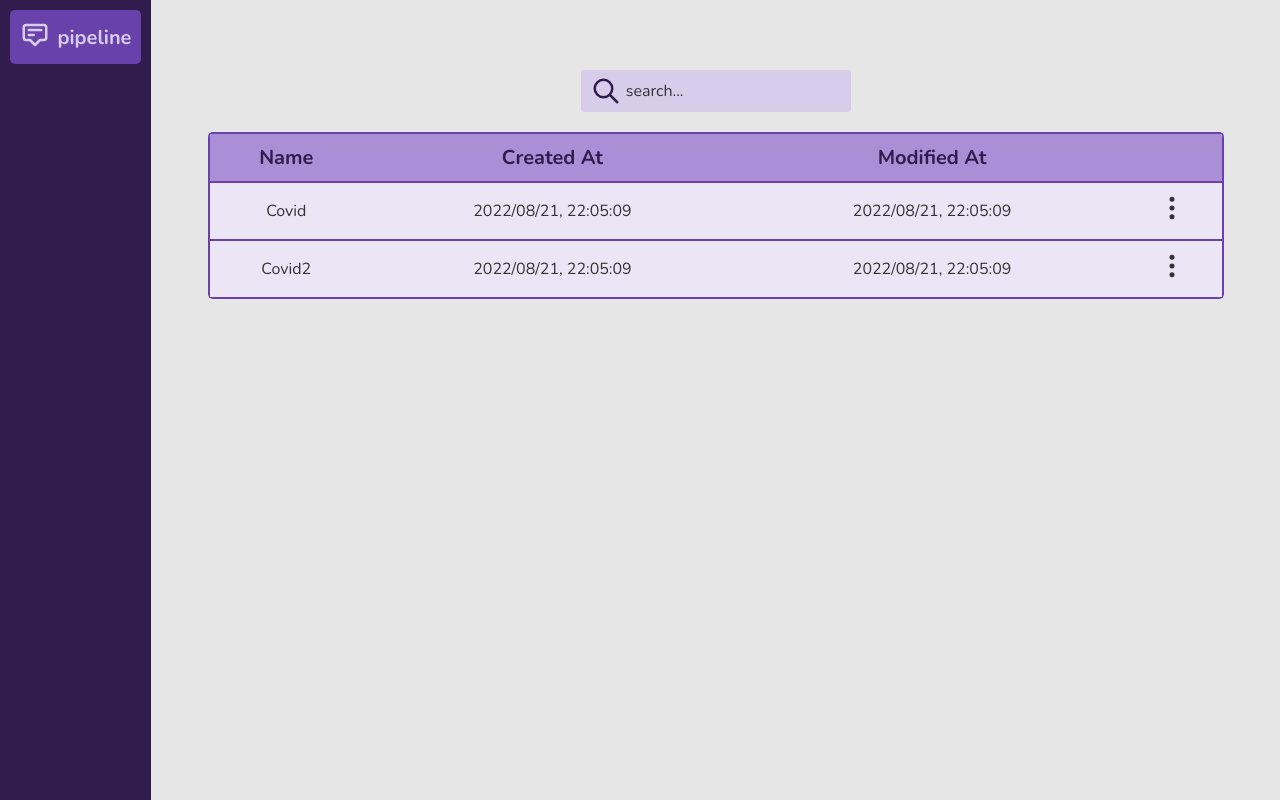
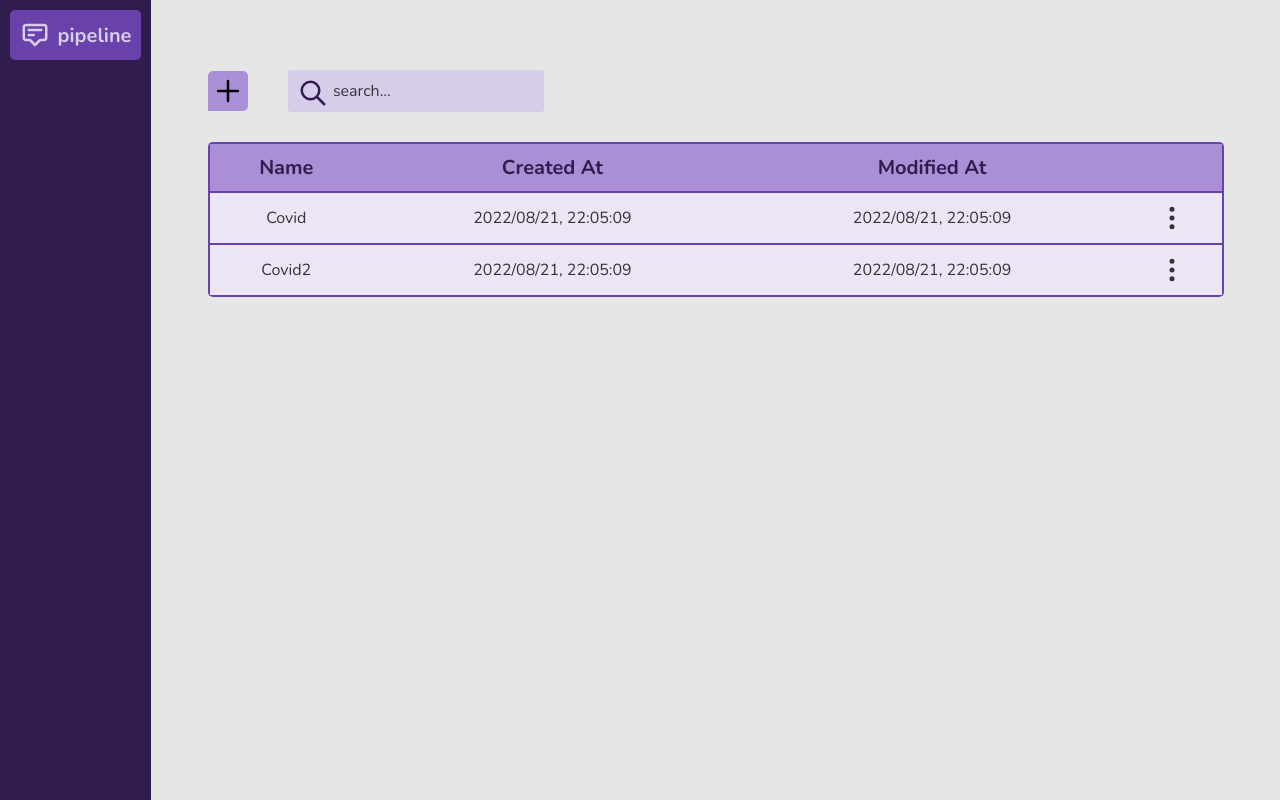
Before and after one commit to Star-Academy/Summer1401-Project-Team03, an Angular app in the folder client/: page /pipeline-inventory in a window 1280 px wide. Built offline with nearby package versions, Linux system fonts and the light colour scheme.

Commit message:
[ADD] add pipeline-item button

```diff
--- a/client/src/app/pages/pipeline-inventory/pipeline-inventory.component.html
+++ b/client/src/app/pages/pipeline-inventory/pipeline-inventory.component.html
@@ -1,5 +1,6 @@
 <div class="inventory">
     <div class="inventory__header">
+        <app-svg iconType="plus"></app-svg>
         <app-search-box (searchPhraseChange)="searchPhrase = $event"></app-search-box>
     </div>
 
--- a/client/src/app/pages/pipeline-inventory/pipeline-inventory.component.scss
+++ b/client/src/app/pages/pipeline-inventory/pipeline-inventory.component.scss
@@ -14,10 +14,19 @@
     padding-top: 7rem;
     display: flex;
     flex-direction: column;
-    gap: 2rem;
+    gap: 3rem;
 
     &__header{
-
+        display: flex;
+        gap: 4rem;
+        align-items: center;
+        app-svg{
+            cursor: pointer;
+            padding: 0.5rem;
+            height: auto;
+            background-color: var(--color-th-bg);
+            border-radius: var(--border-radius-primary) var(--border-radius-primary) var(--border-radius-primary) 0;
+        }
     }
 
     &__table {
--- a/client/src/styles.scss
+++ b/client/src/styles.scss
@@ -47,3 +47,8 @@ svg {
     width: 3rem;
     height: 3rem;
 }
+app-svg{
+    height: 3rem;
+    display: grid;
+    place-items: center;
+}
```
Also changed, not shown: client/src/assets/svgs/plus.svg (added).
